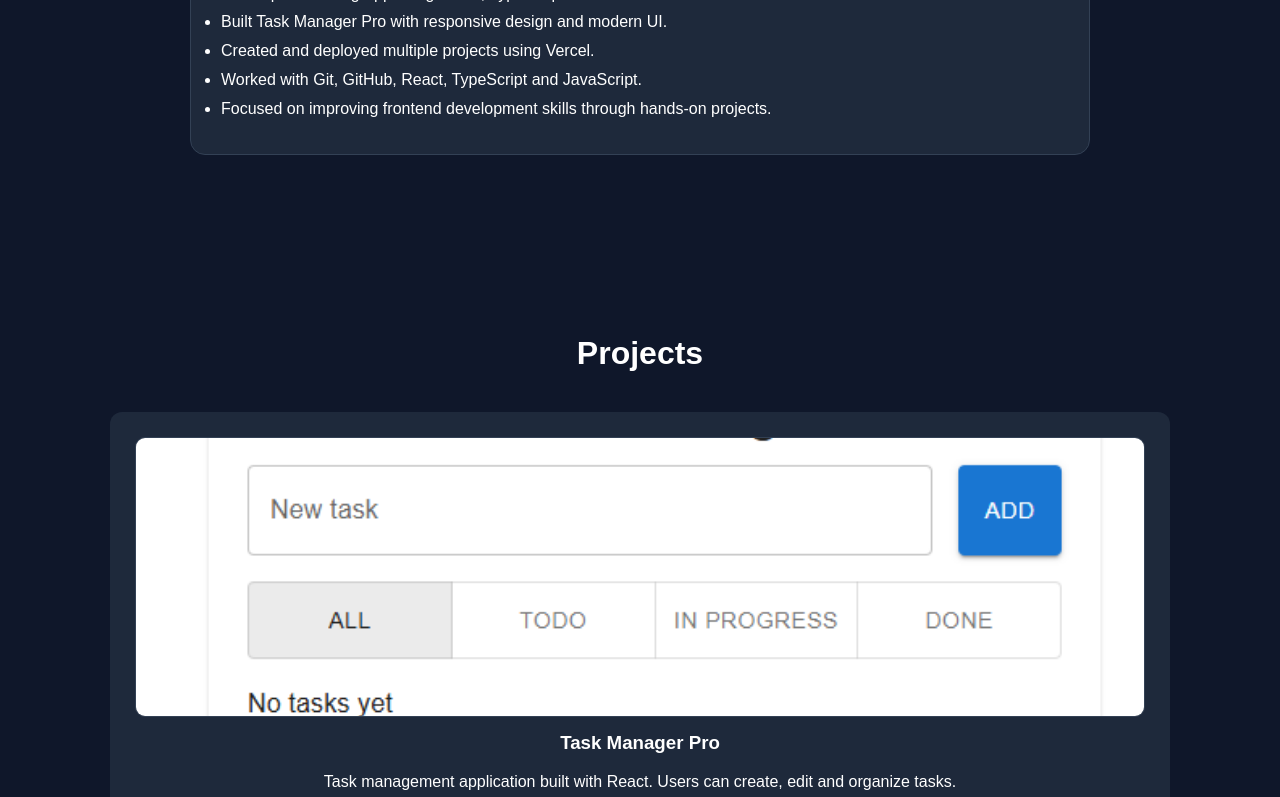
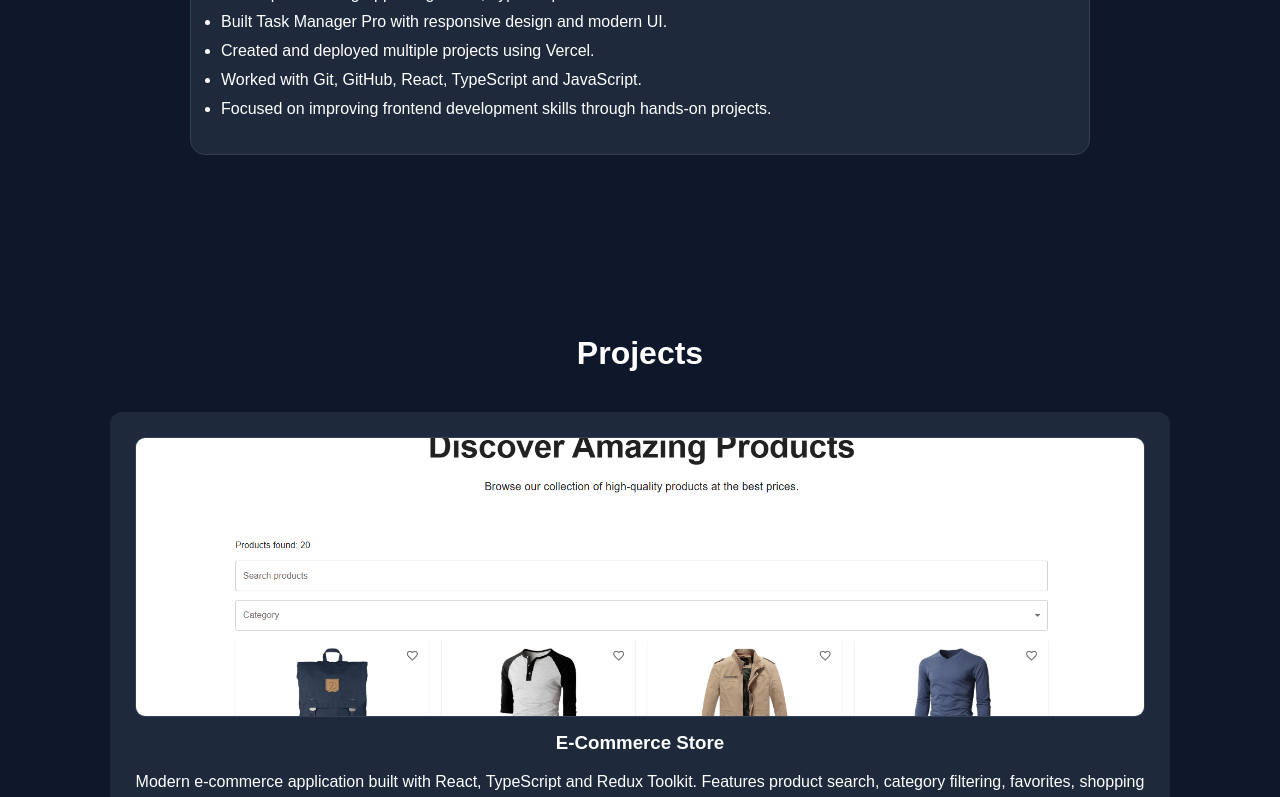
Before and after one commit to kerimovmeybi-bit/my-portfolio, a React (Vite) app: page / in a window 1280 px wide. Shown: the part 2000-2797 px from the top of the page. Built offline with nearby package versions, Linux system fonts and the light colour scheme.

Commit message:
feat: add ecommerce store project to portfolio

```diff
--- a/src/components/Projects.jsx
+++ b/src/components/Projects.jsx
@@ -1,12 +1,21 @@
 import bookingImg from "../assets/Booking-app.png";
 import taskManagerImg from "../assets/Task-manager.png";
 import hiLegalImg from "../assets/HiLegal.png";
+import ecommerceImg from "../assets/ecommerce-store.png"
 import { useTranslation } from "react-i18next";
 
 function Projects() {
     const { t, i18n } = useTranslation();
 
     const projects = [
+        {
+            title: "E-Commerce Store",
+            image: ecommerceImg,
+            description: t("ecommerceDesc"),
+            technologies: ["React","TypeScript","Redux Toolkit","React Router","MUI","Vite"],
+            github: "https://github.com/kerimovmeybi-bit/ecommerce-store",
+            demo: "https://ecommerce-store-k3sk.vercel.app"
+        },
         {
             title: "Task Manager Pro",
             image: taskManagerImg,
@@ -16,20 +25,20 @@ function Projects() {
                demo: "https://task-manager-pro-ng4j.vercel.app/"
         },
         {
+            title: "Booking App",
+            image: bookingImg,
+            description: t("bookingDesc"),
+            technologies: ["React", "JavaScript", "CSS", "Typescript", "Vite"],
+            github: "https://github.com/kerimovmeybi-bit/Booking-App",
+            demo: "https://booking-app-seven-bice-79.vercel.app/"
+        },
+        {
             title: "HiLegal website",
             image: hiLegalImg,
             description: t("hiLegalDesc"),
             technologies: ["HTML", "CSS", "SCSS", "JavaScript"],
             github: "https://github.com/kerimovmeybi-bit/HiLegal",
             demo: "https://hi-legal.vercel.app/"
-        },
-        {
-            title: "Booking App",
-            image: bookingImg,
-            description: t("bookingDesc"),
-            technologies: ["React", "JavaScript", "CSS", "Typescript", "Vite"],
-            github: "https://github.com/kerimovmeybi-bit/Booking-App",
-            demo: "https://booking-app-seven-bice-79.vercel.app/"
         },
     ];
 
--- a/src/locales/en.json
+++ b/src/locales/en.json
@@ -35,6 +35,7 @@
     "taskManagerDesc": "Task management application built with React. Users can create, edit and organize tasks.",
     "hiLegalDesc": "A responsive website for a law firm, showcasing their services and team members.",
     "bookingDesc": "Web application for booking services with a user-friendly interface built using React.",
+    "ecommerceDesc": "Modern e-commerce application built with React, TypeScript and Redux Toolkit. Features product search, category filtering, favorites, shopping cart, dark mode, responsive design and product details pages.",
 
     "contactTitle": "Contact Me",
     "contactText": "Feel free to contact me through the links below.",
--- a/src/locales/ua.json
+++ b/src/locales/ua.json
@@ -35,6 +35,7 @@
     "taskManagerDesc": "Застосунок для керування завданнями, створений на React. Користувачі можуть створювати, редагувати та організовувати завдання.",
     "hiLegalDesc": "Адаптивний вебсайт для юридичної компанії з інформацією про послуги та команду.",
     "bookingDesc": "Вебзастосунок для бронювання послуг зі зручним інтерфейсом, створений на React.",
+    "ecommerceDesc": "Сучасний інтернет-магазин, створений за допомогою React, TypeScript та Redux Toolkit. Має пошук товарів, фільтрацію за категоріями, обране, кошик, темну тему, адаптивний дизайн та сторінки з детальною інформацією про товари.",
 
     "contactTitle": "Зв'язатися зі мною",
     "contactText": "Не соромтеся зв'язатися зі мною через посилання нижче.",
```
Also changed, not shown: src/assets/ecommerce-store.png (added), 1 other file (tests, documents, lock files or other folders).
